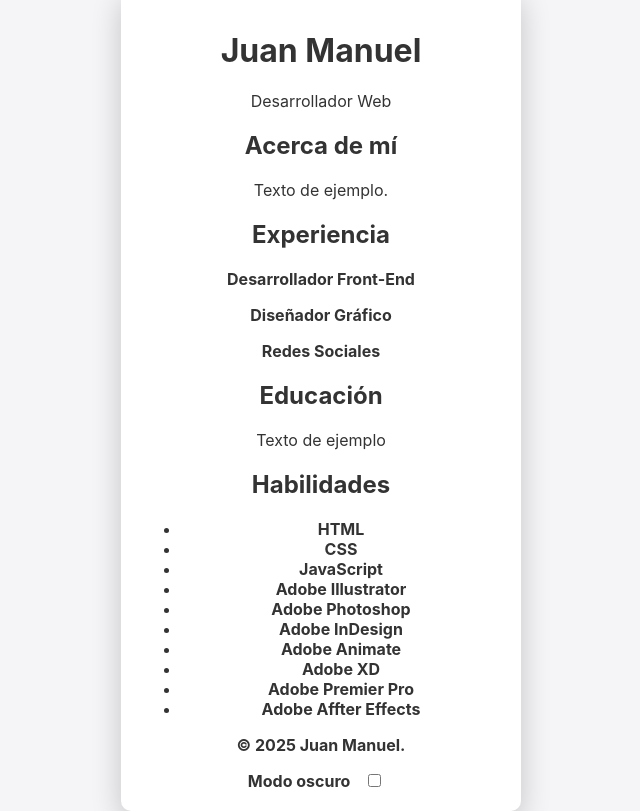
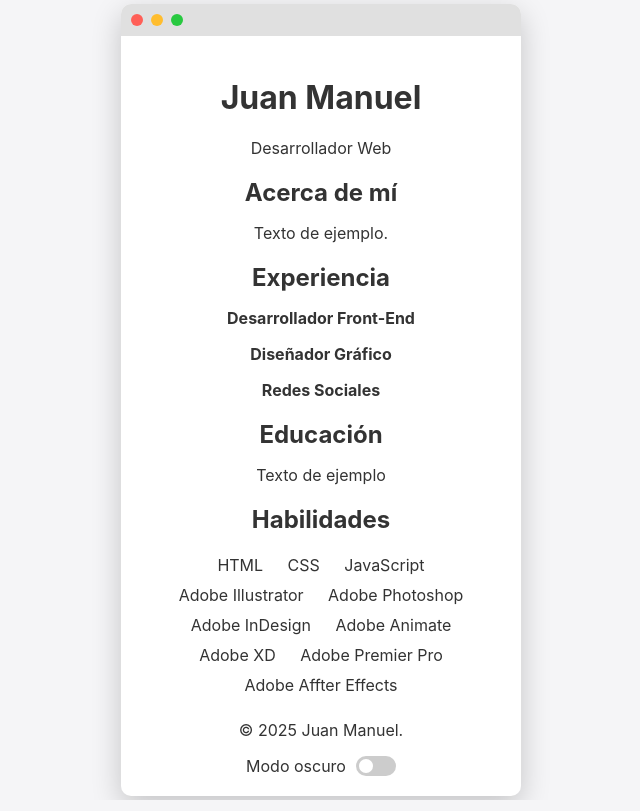
Before and after one commit to Juan-Manuel02/CV-Juan-Manuel, a plain HTML site: page index.html in a window 1280 px wide. Shown: the whole page, without its empty margins (319-959 px from the left). Drawn offline with Linux system fonts and the light colour scheme.

Commit message:
código mejorado y terminado

```diff
--- a/index.html
+++ b/index.html
@@ -1,5 +1,5 @@
 <!DOCTYPE html>
-<html lang="es">
+<html lang="es-ES">
 <head>
     <meta charset="UTF-8">
     <meta name="viewport" content="width=device-width, initial-scale=1.0">
@@ -46,7 +46,7 @@
 
             <section id="educacion" class="cv-seccion">
                 <h2>Educación</h2>
-            <p>Texto de ejemplo<strong></p>
+                <p>Texto de ejemplo</p>
             </section>
 
             <section id="Habilidades" class="cv-seccion">
@@ -75,6 +75,8 @@
                     </label>
                 </div>
             </footer>
+        </div>
+    </div>
 
     <script src="script.js"></script>
 </body>
--- a/script.js
+++ b/script.js
@@ -1,27 +1,21 @@
 document.addEventListener("DOMContentLoaded", function () {
-    // Esperar a que el DOM esté listo antes de ejecutar el script
-    const themeToggleButton = document.getElementById('theme-toggle');
+    const themeToggle = document.getElementById("theme-toggle");
     const body = document.body;
 
-    if (!themeToggleButton) {
-        console.error("El botón de cambio de tema no se encontró en el documento.");
-        return; // Detiene la ejecución si el botón no existe
+    // Aplicar el tema guardado en localStorage
+    if (localStorage.getItem("theme") === "dark") {
+        body.classList.add("dark");
+        themeToggle.checked = true;
     }
 
-    // Alternar la clase 'dark' al hacer clic
-    themeToggleButton.addEventListener('click', () => {
-        body.classList.toggle('dark');
+    // Cambia el tema cuando haces clic en el switch
+    themeToggle.addEventListener("change", function () {
+        body.classList.toggle("dark");
 
-        // Guardar la preferencia en localStorage
-        if (body.classList.contains('dark')) {
-            localStorage.setItem('theme', 'dark');
+        if (body.classList.contains("dark")) {
+            localStorage.setItem("theme", "dark");
         } else {
-            localStorage.setItem('theme', 'light');
+            localStorage.setItem("theme", "light");
         }
     });
-
-    // Aplicar el tema guardado
-    if (localStorage.getItem('theme') === 'dark') {
-        body.classList.add('dark');
-    }
 });
--- a/styles.css
+++ b/styles.css
@@ -1,7 +1,7 @@
 /* Fuente y cursor de macOS */
 body {
     font-family: -apple-system, BlinkMacSystemFont, 'Segoe UI', Roboto, 'Helvetica Neue', Arial, sans-serif;
-    cursor: url ('https://cdn.custom-cursor.com/db/cursor/32/mac-pointer.cur'), auto;
+    cursor: url('https://cdn.custom-cursor.com/db/cursor/32/mac-pointer.cur'), auto;
     background-color: #f5f5f7;
     color: #333;
     display: flex;
@@ -14,42 +14,74 @@ body {
 .mac-window {
     background-color: #fff;
     width: 400px;
-    background: white;
     border-radius: 10px;
     box-shadow: 0px 10px 30px rgba(0, 0, 0, 0.2);
     overflow: hidden;
 }
 /* Botones para la ventana de macOS */
-.mac-buttons{
+.mac-window-buttons {
     display: flex;
     gap: 8px;
     padding: 10px;
     background: #e0e0e0;
 }
-.mac-buttons span{
+.mac-window-buttons span {
     width: 12px;
     height: 12px;
     border-radius: 50%;
     display: inline-block;
 }
-.close {background: #ff5f57;}
-.minimize {background: #ffbd2e;}
-.zoom {background: #28c940;}
+.cerrar {background: #ff5f57;}
+.minimizar {background: #ffbd2e;}
+.maximizar {background: #28c940;}
 /* Esto es el contenido del CV (seguramente haga mas cambios en el código) */
-.cv-contenido{
+.cv-contenido {
     padding: 20px;
     text-align: center;
 }
-h1 strong{
+h1 strong {
     color: #333;
+}
+/* Secciones del CV */
+.cv-seccion {
+    margin-bottom: 20px;
+}
+.cv-seccion h2 {
+    margin-bottom: 10px;
+}
+/* Lista de habilidades */
+ul {
+    list-style-type: disc;
+    text-align: center;
+    padding-left: 0;
+}
+li {
+    display: inline-block;
+    margin: 5px 10px;
+}
+/* Toggle container */
+.toggle-container {
+    display: flex;
+    align-items: center;
+    justify-content: center;
+    gap: 10px;
+    margin-top: 15px;
 }
 /* Estilo mejorado para el modo oscuro */
 body.dark {
     background-color: #121212;
     color: white;
 }
-body.dark a body.dark h2 {
-    color: #61dafb; /* azul claro para darle más visibilidad (segunda prueba para ver si me gusta el modo oscuro con este color en la tipografía) */
+body.dark .mac-window {
+    background-color: #2d2d2d;
+    color: white;
+}
+body.dark .mac-window-buttons {
+    background-color: #333;
+}
+body.dark h1 strong,
+body.dark h2 {
+    color: #61dafb; /* azul claro para darle más visibilidad (POSIBLEMENTE LO CAMBIE)*/
 }
 /* switch con el estilo IOS */
 .switch {
@@ -58,3 +90,36 @@ body.dark a body.dark h2 {
     width: 40px;
     height: 20px;
 }
+.switch input {
+    opacity: 0;
+    width: 0;
+    height: 0;
+}
+.slider {
+    position: absolute;
+    cursor: pointer;
+    top: 0;
+    left: 0;
+    right: 0;
+    bottom: 0;
+    background-color: #ccc;
+    border-radius: 34px;
+    transition: .4s;
+}
+.slider::before {
+    position: absolute;
+    content: "";
+    height: 14px;
+    width: 14px;
+    left: 3px;
+    bottom: 3px;
+    background-color: white;
+    border-radius: 50%;
+    transition: .4s;
+}
+input:checked + .slider {
+    background-color: #4cd964;
+}
+input:checked + .slider::before {
+    transform: translateX(20px);
+}
```
Lines whose indentation alone changed are shown as unchanged.
